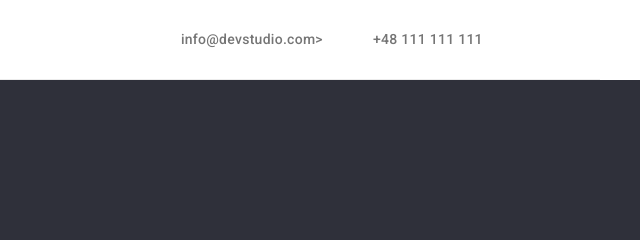
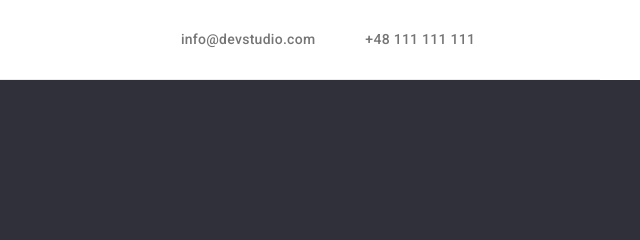
Before and after one commit to karolinmarcinczak/goit-markup-hw-03, a plain HTML site: page index.html in a window 1280 px wide. Shown: the top 240 px of the page, 640-1280 px from the left. Drawn offline with nearby package versions, Linux system fonts and the light colour scheme.

```diff
--- a/index.html
+++ b/index.html
@@ -36,7 +36,7 @@
           </nav>
           <ul class="nav-contacts">
             <li>
-              <a class="contacts" href="emailto:info@devstudio.com">info@devstudio.com>
+              <a class="contacts" href="emailto:info@devstudio.com">info@devstudio.com
               </a>
             </li>
             <li>
```
